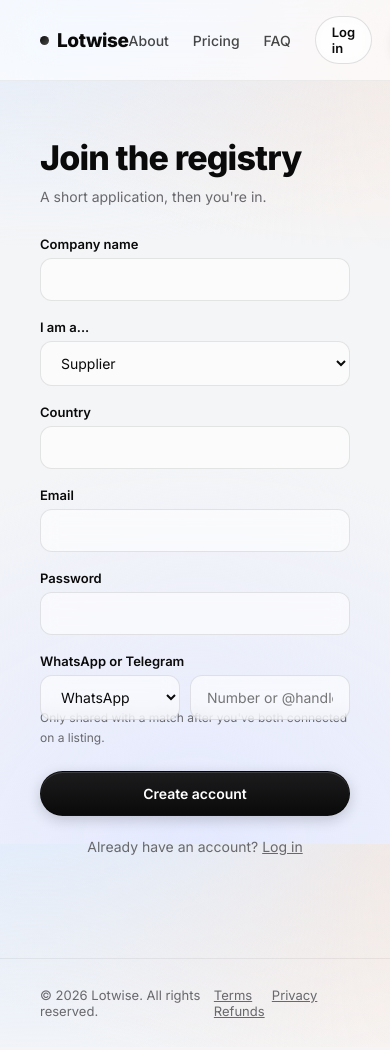
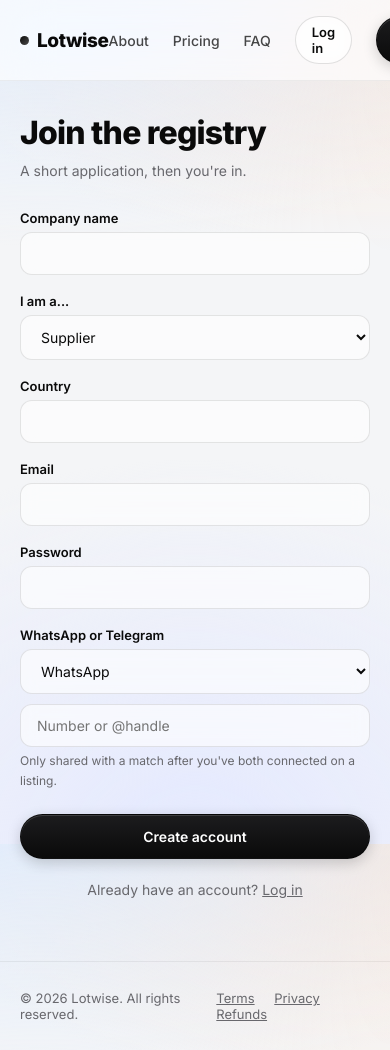
Before and after one commit to Yididyateklemarkos/lotwise, a Flask app: page /signup in a window 390 px wide; the page is wider, and only the part inside the window is pictured. Before the commit the page ends 1018 px from the top of that part, so only its background shows below. Run offline with Flask 3, Linux system fonts and the light colour scheme.

Commit message:
Fix signup overlap bug and mobile layout

```diff
--- a/templates/auth/signup.html
+++ b/templates/auth/signup.html
@@ -25,14 +25,14 @@
     <input type="password" name="password" required minlength="8">
 
     <label>WhatsApp or Telegram</label>
-    <div style="display:flex; gap:10px;">
-      <select name="contact_method" required style="flex:0 0 140px;">
+    <div class="contact-row">
+      <select name="contact_method" required class="contact-method">
         <option value="whatsapp">WhatsApp</option>
         <option value="telegram">Telegram</option>
       </select>
-      <input type="text" name="contact_value" placeholder="Number or @handle" required style="flex:1;">
+      <input type="text" name="contact_value" placeholder="Number or @handle" required class="contact-value">
     </div>
-    <p class="muted" style="font-size:12px; margin-top:-12px;">Only shared with a match after you've both connected on a listing.</p>
+    <p class="hint">Only shared with a match after you've both connected on a listing.</p>
 
     <button type="submit" class="btn btn-solid" style="width:100%; margin-top:24px; padding:13px;">Create account</button>
   </form>
--- a/templates/base.html
+++ b/templates/base.html
@@ -79,6 +79,17 @@
   form.stacked .checkbox-row input { width:auto; }
   form.stacked .checkbox-row label { margin:0; font-weight:500; }
 
+  .contact-row { display:flex; gap:10px; }
+  .contact-row .contact-method { flex:0 0 140px; }
+  .contact-row .contact-value { flex:1; min-width:0; }
+  @media (max-width: 480px) {
+    .contact-row { flex-direction:column; gap:10px; }
+    .contact-row .contact-method { flex:1 1 auto; width:100%; }
+    .wrap, .header-inner { padding-left:20px; padding-right:20px; }
+    h1 { font-size:32px !important; }
+    main { padding: 32px 0 60px; }
+  }
+
   .flash { padding: 13px 18px; border-radius: 14px; font-size: 14px; margin-bottom: 16px; backdrop-filter: blur(10px); }
   .flash-success { background:rgba(30,132,73,0.12); color:var(--ok); border:1px solid rgba(30,132,73,0.2); }
   .flash-error { background:rgba(192,57,43,0.1); color:var(--danger); border:1px solid rgba(192,57,43,0.2); }
```
